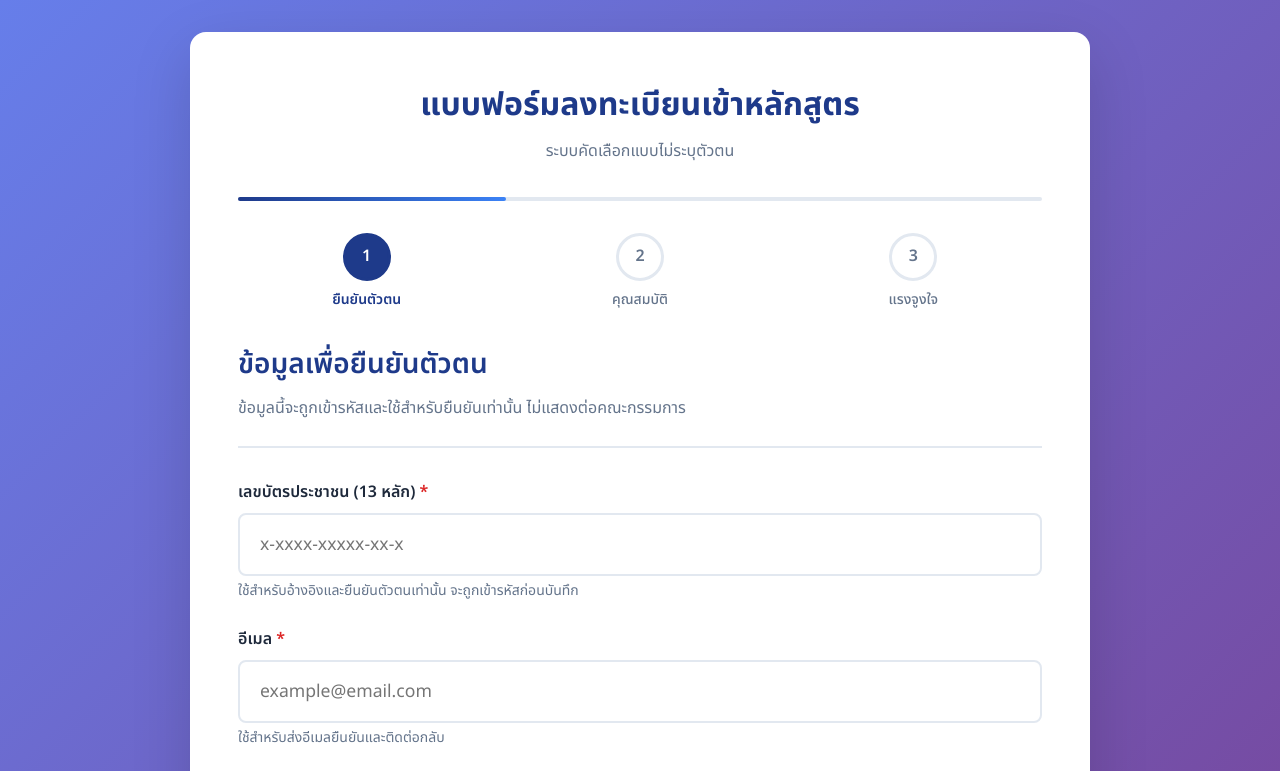
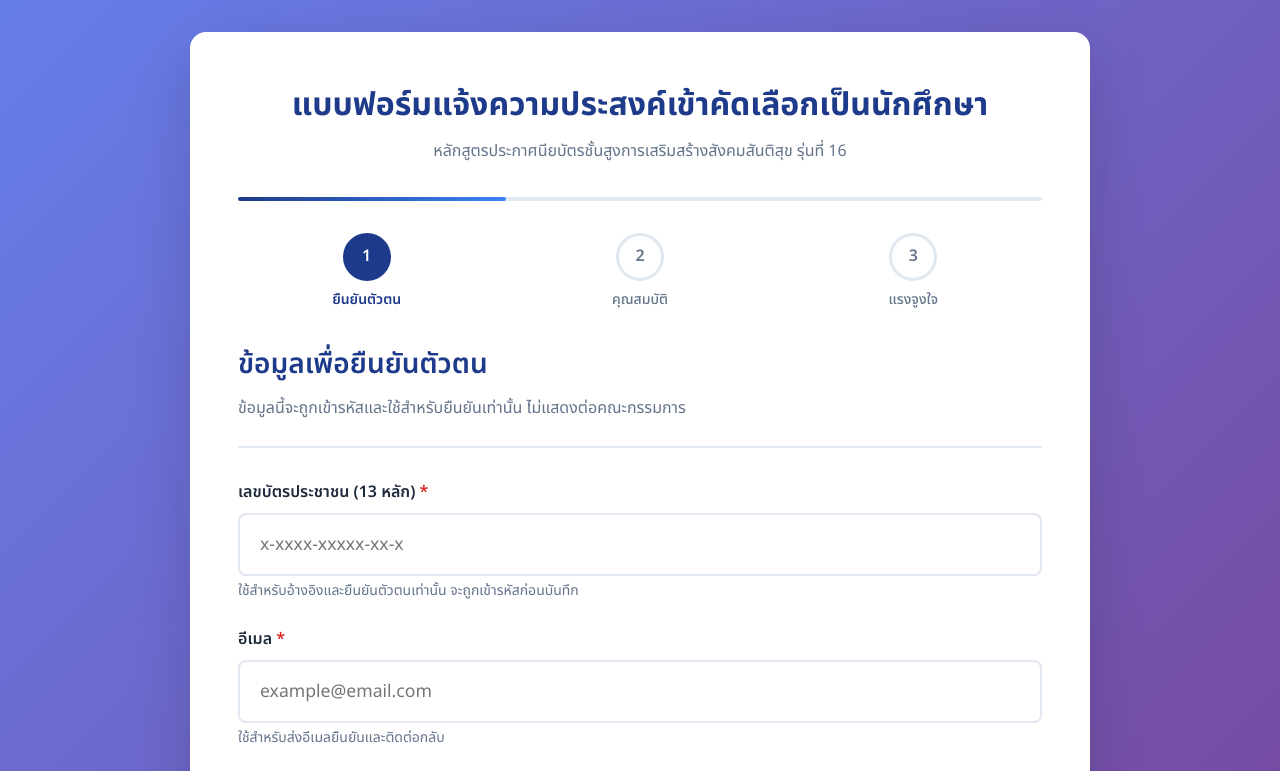
Before and after one commit to OyeonOppa/anonymous-course-registration, a plain HTML site: page index.html in a window 1280 px wide. Shown: the top 771 px of the page. Drawn offline with Linux system fonts and the light colour scheme.

Commit message:
Add files via upload

```diff
--- a/index.html
+++ b/index.html
@@ -3,7 +3,7 @@
 <head>
     <meta charset="UTF-8">
     <meta name="viewport" content="width=device-width, initial-scale=1.0">
-    <title>แบบฟอร์มลงทะเบียนเข้าหลักสูตร</title>
+    <title>แบบฟอร์มแจ้งความประสงค์เข้าคัดเลือกหลักสูตร 4ส รุ่นที่ 16</title>
 
     <!-- Google Fonts -->
     <link rel="preconnect" href="https://fonts.googleapis.com">
@@ -60,8 +60,8 @@
         <div class="form-wrapper">
             <!-- Header -->
             <div class="text-center mb-4">
-                <h1 class="form-title">แบบฟอร์มลงทะเบียนเข้าหลักสูตร</h1>
-                <p class="text-muted">ระบบคัดเลือกแบบไม่ระบุตัวตน</p>
+                <h1 class="form-title">แบบฟอร์มแจ้งความประสงค์เข้าคัดเลือกเป็นนักศึกษา</h1>
+                <p class="text-muted">หลักสูตรประกาศนียบัตรชั้นสูงการเสริมสร้างสังคมสันติสุข รุ่นที่ 16</p>
             </div>
 
             <!-- Progress Bar -->
```
